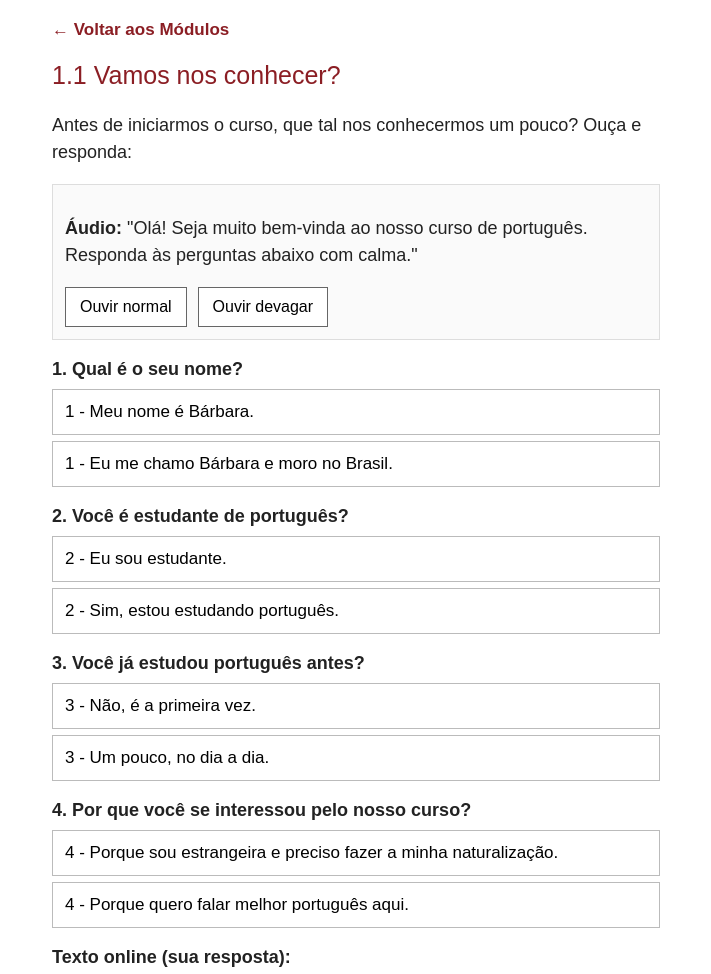
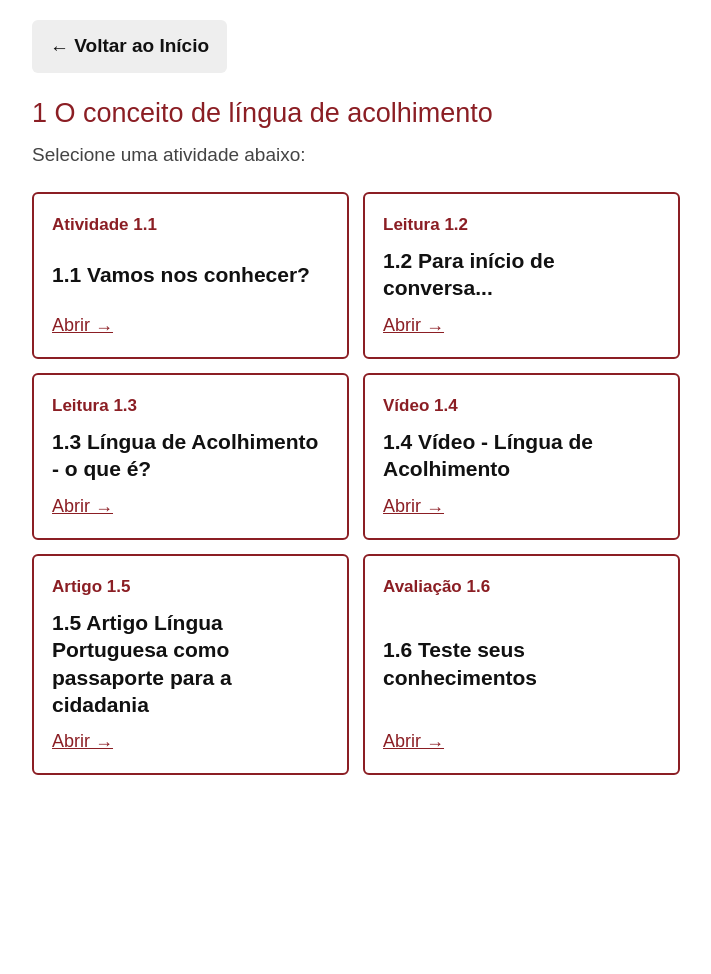
Before and after one commit to theocontanet-sketch/cursoPortugues, a plain HTML site: page modulo1.html in a window 1280 px wide. Shown: the top 974 px of the page, without its empty margins (284-995 px from the left). After the commit the page ends 800 px from the top, so only its background shows below. Drawn offline with Linux system fonts and the light colour scheme.

Commit message:
modulo1.html

```diff
--- a/modulo1.html
+++ b/modulo1.html
@@ -3,113 +3,129 @@
 <head>
   <meta charset="UTF-8">
   <meta name="viewport" content="width=device-width, initial-scale=1.0">
-  <title>Módulo 1 — Celpe-Bras</title>
+  <title>Módulo 1 — O conceito de língua de acolhimento</title>
   <style>
     * { box-sizing: border-box; }
-    body { font-family: Arial, Helvetica, sans-serif; background: #fff; color: #222; margin: 0 auto; padding: 16px; max-width: 640px; font-size: 18px; line-height: 1.5; }
-    .back-link { display: inline-block; margin-bottom: 14px; color: #8B1E24; text-decoration: none; font-weight: bold; font-size: 17px; }
-    h1 { color: #8B1E24; font-size: 25px; font-weight: normal; margin: 0 0 10px 0; }
-    h2 { color: #8B1E24; font-size: 21px; font-weight: normal; margin: 26px 0 10px 0; }
-    .audio-box { border: 1px solid #dddddd; padding: 12px; margin: 14px 0; background: #fafafa; }
-    .btn-audio { background: #fff; border: 1px solid #666; padding: 10px 14px; font-size: 16px; cursor: pointer; margin-right: 6px; }
-    .q-title { font-weight: bold; margin: 16px 0 6px 0; }
-    .opt-btn { display: block; width: 100%; text-align: left; background: #fff; border: 1px solid #bbbbbb; padding: 12px; margin-bottom: 6px; font-size: 17px; cursor: pointer; }
-    .opt-btn:active { border: 2px solid #8B1E24; background: #fdf8f8; }
-    textarea { width: 100%; min-height: 140px; padding: 10px; font-size: 18px; font-family: inherit; border: 1px solid #999; }
-    .btn-send { background: #8B1E24; color: #fff; border: none; padding: 14px; font-size: 18px; width: 100%; cursor: pointer; margin-top: 10px; }
-    table { width: 100%; border-collapse: collapse; margin-top: 8px; font-size: 16px; }
-    th, td { padding: 10px; text-align: left; border-bottom: 1px solid #e5e5e5; vertical-align: top; }
-    tr:nth-child(odd) { background: #f4f4f4; }
-    th { width: 38%; }
-    .btn-forms { display: block; width: 100%; background: #222; color: #fff; padding: 14px; font-size: 17px; text-align: center; border: none; cursor: pointer; margin-top: 16px; }
+    body {
+      font-family: Arial, Helvetica, sans-serif;
+      background-color: #ffffff;
+      color: #111111;
+      margin: 0 auto;
+      padding: 20px 16px;
+      max-width: 680px;
+      font-size: 20px;
+      line-height: 1.5;
+    }
+    .back-btn {
+      display: inline-block;
+      background: #eeeeee;
+      color: #111111;
+      text-decoration: none;
+      font-weight: bold;
+      font-size: 19px;
+      padding: 12px 18px;
+      margin-bottom: 20px;
+      border-radius: 6px;
+    }
+    h1 {
+      color: #8B1E24;
+      font-size: 27px;
+      font-weight: normal;
+      margin: 0 0 8px 0;
+    }
+    .subtitle {
+      font-size: 19px;
+      color: #444444;
+      margin: 0 0 22px 0;
+    }
+    .grid {
+      display: grid;
+      grid-template-columns: 1fr;
+      gap: 14px;
+    }
+    @media (min-width: 540px) {
+      .grid {
+        grid-template-columns: repeat(2, 1fr);
+      }
+    }
+    .lesson-card {
+      display: flex;
+      flex-direction: column;
+      justify-content: space-between;
+      min-height: 165px;
+      border: 2px solid #8B1E24;
+      background-color: #ffffff;
+      padding: 18px;
+      text-decoration: none;
+      color: #111111;
+      border-radius: 6px;
+    }
+    .lesson-card:active, .lesson-card:hover {
+      background-color: #fdf5f5;
+    }
+    .lesson-num {
+      font-size: 17px;
+      font-weight: bold;
+      color: #8B1E24;
+    }
+    .lesson-title {
+      font-size: 21px;
+      font-weight: bold;
+      color: #111111;
+      line-height: 1.3;
+      margin: 10px 0;
+    }
+    .lesson-go {
+      font-size: 18px;
+      color: #8B1E24;
+      text-decoration: underline;
+    }
   </style>
 </head>
 <body>
-  <a class="back-link" href="index.html">&larr; Voltar aos Módulos</a>
-  <h1>1.1 Vamos nos conhecer?</h1>
-  <p>Antes de iniciarmos o curso, que tal nos conhecermos um pouco? Ouça e responda:</p>
 
-  <div class="audio-box">
-    <p><strong>Áudio:</strong> "Olá! Seja muito bem-vinda ao nosso curso de português. Responda às perguntas abaixo com calma."</p>
-    <button class="btn-audio" onclick="falar(0.95)">Ouvir normal</button>
-    <button class="btn-audio" onclick="falar(0.72)">Ouvir devagar</button>
+  <a class="back-btn" href="index.html">&larr; Voltar ao Início</a>
+
+  <h1>1 O conceito de língua de acolhimento</h1>
+  <p class="subtitle">Selecione uma atividade abaixo:</p>
+
+  <div class="grid">
+    <a class="lesson-card" href="modulo1_1.html">
+      <span class="lesson-num">Atividade 1.1</span>
+      <span class="lesson-title">1.1 Vamos nos conhecer?</span>
+      <span class="lesson-go">Abrir &rarr;</span>
+    </a>
+
+    <a class="lesson-card" href="modulo1_2.html">
+      <span class="lesson-num">Leitura 1.2</span>
+      <span class="lesson-title">1.2 Para início de conversa...</span>
+      <span class="lesson-go">Abrir &rarr;</span>
+    </a>
+
+    <a class="lesson-card" href="modulo1_3.html">
+      <span class="lesson-num">Leitura 1.3</span>
+      <span class="lesson-title">1.3 Língua de Acolhimento - o que é?</span>
+      <span class="lesson-go">Abrir &rarr;</span>
+    </a>
+
+    <a class="lesson-card" href="modulo1_4.html">
+      <span class="lesson-num">Vídeo 1.4</span>
+      <span class="lesson-title">1.4 Vídeo - Língua de Acolhimento</span>
+      <span class="lesson-go">Abrir &rarr;</span>
+    </a>
+
+    <a class="lesson-card" href="modulo1_5.html">
+      <span class="lesson-num">Artigo 1.5</span>
+      <span class="lesson-title">1.5 Artigo Língua Portuguesa como passaporte para a cidadania</span>
+      <span class="lesson-go">Abrir &rarr;</span>
+    </a>
+
+    <a class="lesson-card" href="modulo1_6.html">
+      <span class="lesson-num">Avaliação 1.6</span>
+      <span class="lesson-title">1.6 Teste seus conhecimentos</span>
+      <span class="lesson-go">Abrir &rarr;</span>
+    </a>
   </div>
 
-  <div class="q-title">1. Qual é o seu nome?</div>
-  <button class="opt-btn" onclick="marcar(1, '1 - Meu nome é Bárbara.')">1 - Meu nome é Bárbara.</button>
-  <button class="opt-btn" onclick="marcar(1, '1 - Eu me chamo Bárbara e moro no Brasil.')">1 - Eu me chamo Bárbara e moro no Brasil.</button>
-
-  <div class="q-title">2. Você é estudante de português?</div>
-  <button class="opt-btn" onclick="marcar(2, '2 - Eu sou estudante.')">2 - Eu sou estudante.</button>
-  <button class="opt-btn" onclick="marcar(2, '2 - Sim, estou estudando português.')">2 - Sim, estou estudando português.</button>
-
-  <div class="q-title">3. Você já estudou português antes?</div>
-  <button class="opt-btn" onclick="marcar(3, '3 - Não, é a primeira vez.')">3 - Não, é a primeira vez.</button>
-  <button class="opt-btn" onclick="marcar(3, '3 - Um pouco, no dia a dia.')">3 - Um pouco, no dia a dia.</button>
-
-  <div class="q-title">4. Por que você se interessou pelo nosso curso?</div>
-  <button class="opt-btn" onclick="marcar(4, '4 - Porque sou estrangeira e preciso fazer a minha naturalização.')">4 - Porque sou estrangeira e preciso fazer a minha naturalização.</button>
-  <button class="opt-btn" onclick="marcar(4, '4 - Porque quero falar melhor português aqui.')">4 - Porque quero falar melhor português aqui.</button>
-
-  <div class="q-title">Texto online (sua resposta):</div>
-  <textarea id="resp" placeholder="Toque nas opções acima ou escreva aqui..."></textarea>
-  <button class="btn-send" onclick="enviar()">Enviar resposta</button>
-
-  <h2>Status de envio</h2>
-  <table>
-    <tr><th>Status de envio</th><td id="stEnvio">Nenhum envio realizado</td></tr>
-    <tr><th>Status da avaliação</th><td id="stAval">Não há notas</td></tr>
-    <tr><th>Data de entrega</th><td>domingo, 31 jan 2027, 23:59</td></tr>
-    <tr><th>Última modificação</th><td id="stData">-</td></tr>
-    <tr><th>Texto online</th><td id="stTexto" style="white-space: pre-line;">-</td></tr>
-    <tr><th>Comentários sobre o envio</th><td id="stCom">Comentários (0)</td></tr>
-  </table>
-
-  <button class="btn-forms" onclick="enviarForms()">Copiar resposta e abrir Google Forms</button>
-
-  <script>
-    const FORMS_URL = "https://docs.google.com/forms/";
-    const AUDIO_TXT = "Olá! Seja muito bem-vinda ao nosso curso de português. Responda às perguntas abaixo com calma.";
-    const STORAGE_KEY = "celpebras_mod_1";
-
-    function falar(vel) {
-      window.speechSynthesis.cancel();
-      const msg = new SpeechSynthesisUtterance(AUDIO_TXT);
-      msg.lang = "pt-BR"; msg.rate = vel;
-      window.speechSynthesis.speak(msg);
-    }
-    function marcar(num, texto) {
-      const box = document.getElementById("resp");
-      let linhas = box.value.split("\n").filter(l => l.trim() !== "");
-      const idx = linhas.findIndex(l => l.trim().startsWith(num + " -"));
-      if (idx >= 0) linhas[idx] = texto; else linhas.push(texto);
-      linhas.sort((a, b) => parseInt(a) - parseInt(b));
-      box.value = linhas.join("\n\n");
-    }
-    function enviar() {
-      const val = document.getElementById("resp").value.trim();
-      if (!val) return alert("Toque nas opções ou escreva sua resposta primeiro.");
-      const data = new Date().toLocaleString("pt-BR");
-      localStorage.setItem(STORAGE_KEY, JSON.stringify({ val, data }));
-      carregar();
-    }
-    function carregar() {
-      const saved = JSON.parse(localStorage.getItem(STORAGE_KEY) || "null");
-      if (!saved) return;
-      document.getElementById("resp").value = saved.val;
-      document.getElementById("stEnvio").innerText = "Enviado para avaliação";
-      document.getElementById("stAval").innerText = "Aguardando revisão";
-      document.getElementById("stData").innerText = saved.data;
-      document.getElementById("stTexto").innerText = saved.val;
-      document.getElementById("stCom").innerText = "Comentários (1): Resposta registrada com sucesso.";
-    }
-    function enviarForms() {
-      const txt = "1.1 Vamos nos conhecer?\n\n" + document.getElementById("resp").value;
-      navigator.clipboard && navigator.clipboard.writeText(txt);
-      alert("Resposta copiada! Agora cole no Google Forms.");
-      window.open(FORMS_URL, "_blank");
-    }
-    carregar();
-  </script>
 </body>
 </html>
```
